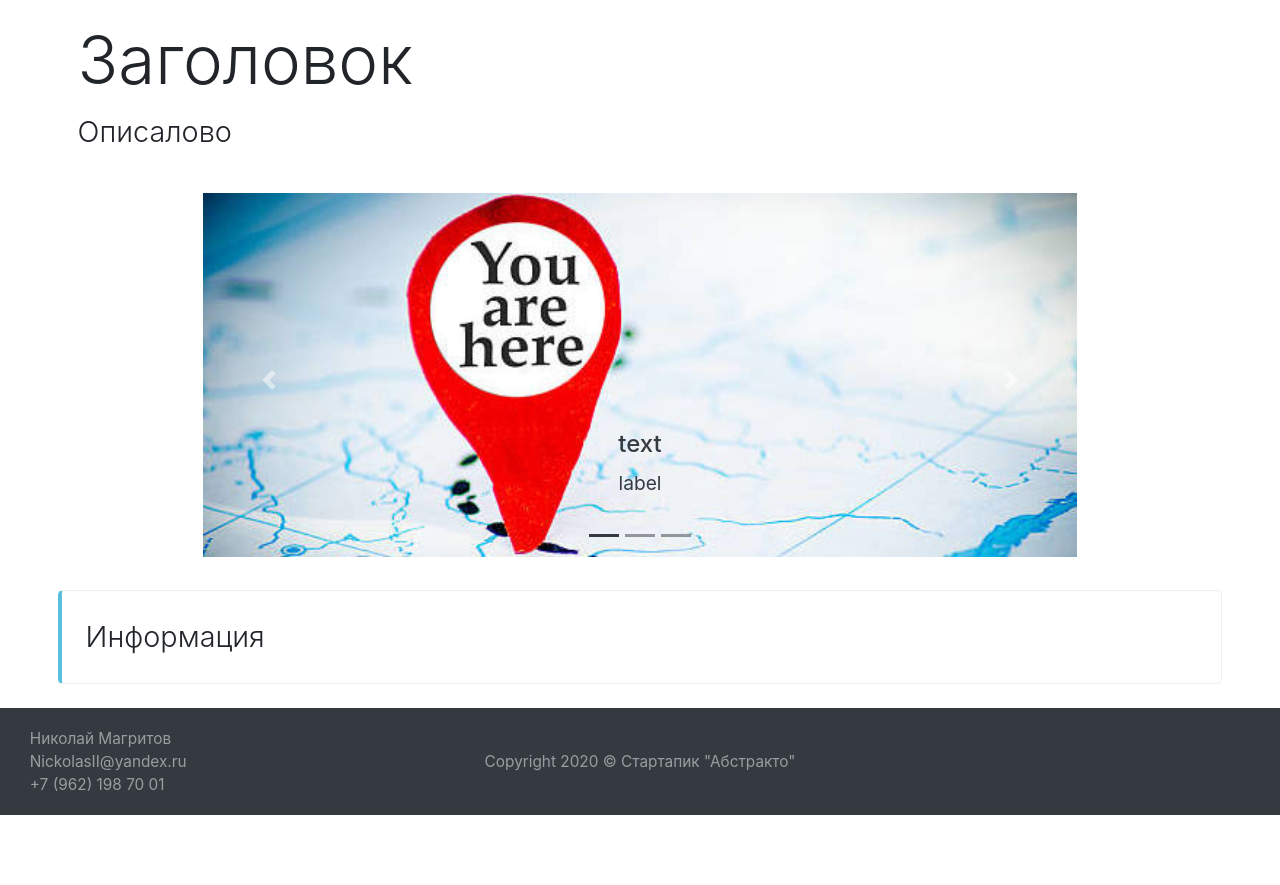
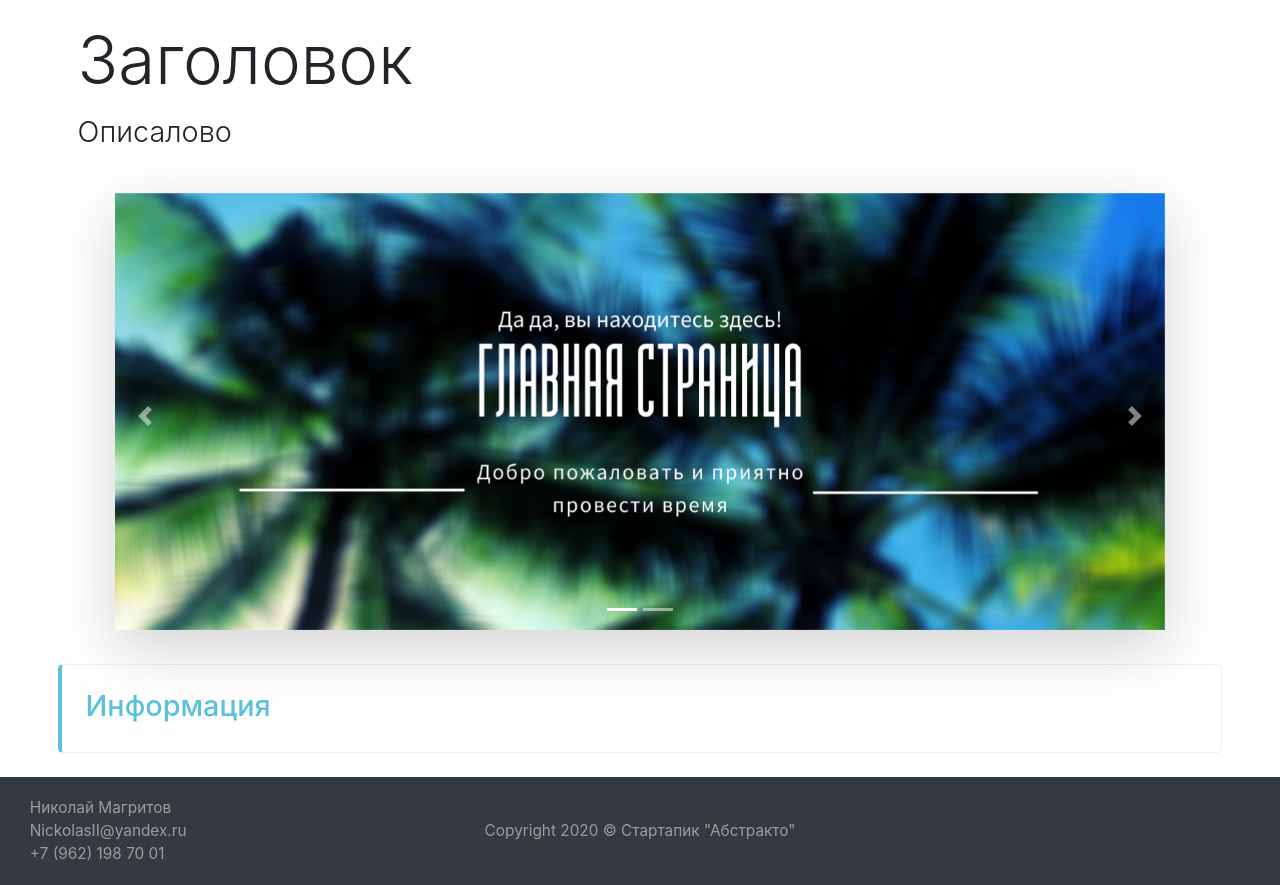
Before and after one commit to Nickolasll/django_abstract, a Django app: page / in a window 1280 px wide. Shown: the part 67-952 px from the top of the page. Before the commit the page ends 882 px from the top, so only its background shows below. Run offline with Django 3.2, Linux system fonts and the light colour scheme; parts of the project's set-up code (start-up, migrations or seed data) failed here and were passed over; some libraries are stand-ins or nearby versions.

Commit message:
homepage object

```diff
--- a/frontend/domain/about/project.py
+++ b/frontend/domain/about/project.py
@@ -11,6 +11,9 @@
            'чтобы: освоить Django и улучшить навыки работы с Python, попробовать себя во фронтенде и ' \
            'научиться создавать шаблоны с адаптивной версткой, а также освоить Bootstrap 4, а также SCSS, ' \
            'MVC, jQuery'
+    additional_info = 'Почему именно "стартапик"? - потому что на полноценный проект данная работа никак не тянет. ' \
+                      'Это скорее мой sandbox, в котором я в свободное время экспериментировал: имплементировал все ' \
+                      'что хотел попробовать и все что было интересно.'
     technologies = ['Python 3', 'Django 3', 'Bootstrap 4', 'MVC', 'jQuery']
     requirements_header = 'Установленные пакеты Python 3.7'
     requirements = []
--- /dev/null
+++ b/frontend/domain/home/carousel_item.py
@@ -0,0 +1,4 @@
+class CarouselItem:
+    def __init__(self, image: str, ref: str = "#"):
+        self.image = image
+        self.ref = ref
--- a/frontend/templates/home.html
+++ b/frontend/templates/home.html
@@ -3,38 +3,25 @@
 {% load static %}
 {% block 'body' %}
     <div class="container-fluid" style="padding: 20px;">
-        <h1 class="display-4">Заголовок</h1>
-        <p class="lead text-justify">Описалово</p>
+        <h1 class="display-4">{{ home.header }}</h1>
+        <p class="lead text-justify">{{ home.description }}</p>
     </div>
-    <div id="carouselExampleIndicators" class="carousel slide justify-self-center align-self-center pb-2"
-         data-ride="carousel" style="height: 75%; width: 75%">
+    <div id="carouselExampleIndicators" class="carousel slide justify-self-center align-self-center pb-2 w-100 px-sm-5"
+         data-ride="carousel">
         <ol class="carousel-indicators">
-            <li data-target="#carouselExampleIndicators" data-slide-to="0" class="active bg-dark"></li>
-            <li data-target="#carouselExampleIndicators" data-slide-to="1" class="bg-dark"></li>
-            <li data-target="#carouselExampleIndicators" data-slide-to="2" class="bg-dark"></li>
+            {% for carousel_item in home.carousel %}
+                <li data-target="#carouselExampleIndicators" data-slide-to={{ forloop.counter0 }}
+                        {% if forloop.counter0 == 0 %}class="active"{% endif %}></li>
+            {% endfor %}
         </ol>
-        <div class="carousel-inner">
-            <div class="carousel-item active">
-                <img class="d-block w-100" alt="First slide" src={% static 'caroucel/you_are_here.jpg' %}>
-                <div class="carousel-caption d-none d-md-block">
-                    <h5 class="text-dark">text</h5>
-                    <p class="text-dark">label</p>
+        <div class="carousel-inner shadow-lg">
+            {% for carousel_item in home.carousel %}
+                <div class="carousel-item {% if forloop.counter0 == 0 %}active{% endif %}">
+                    <a href={{ carousel_item.ref }}>
+                        <img class="d-block w-100" src={% static carousel_item.image %}>
+                    </a>
                 </div>
-            </div>
-            <div class="carousel-item">
-                <img class="d-block w-100" alt="Second slide" src={% static 'caroucel/you_are_here.jpg' %}>
-                <div class="carousel-caption d-none d-md-block">
-                    <h5 class="text-dark">text</h5>
-                    <p class="text-dark">label</p>
-                </div>
-            </div>
-            <div class="carousel-item">
-                <img class="d-block w-100" alt="Third slide" src={% static 'caroucel/you_are_here.jpg' %}>
-                <div class="carousel-caption d-none d-md-block">
-                    <h5 class="text-dark">text</h5>
-                    <p class="text-dark">label</p>
-                </div>
-            </div>
+            {% endfor %}
         </div>
         <a class="carousel-control-prev" href="#carouselExampleIndicators" role="button" data-slide="prev">
             <span class="carousel-control-prev-icon" aria-hidden="true"></span>
@@ -45,8 +32,10 @@
             <span class="sr-only">Следующий</span>
         </a>
     </div>
-
     <div class="bd-callout bd-callout-info">
-        <div class="lead">Информация</div>
+        <h4>{{ home.info_header }}</h4>
+        {% for info in home.infos %}
+            <div class="lead">{{ info }}</div>
+        {% endfor %}
     </div>
 {% endblock %}
--- a/frontend/views.py
+++ b/frontend/views.py
@@ -5,6 +5,7 @@
 
 from backend.settings import BASE_DIR
 from frontend.domain.about.about import About
+from frontend.domain.home.home import Home
 
 
 class AbstractView(TemplateView, metaclass=ABCMeta):
@@ -21,6 +22,12 @@
 class HomeView(AbstractView):
     template_name = 'home.html'
     nav = 'home'
+    home = Home()
+
+    def get_context_data(self, **kwargs):
+        context = super().get_context_data(**kwargs)
+        context.update({'home': self.home})
+        return context
 
 
 class AboutView(AbstractView):
@@ -30,9 +37,5 @@
 
     def get_context_data(self, **kwargs):
         context = super().get_context_data(**kwargs)
-        context.update(
-            {
-                'about': self.about,
-            }
-        )
+        context.update({'about': self.about})
         return context
```
Also changed, not shown: frontend/domain/home/home.py (added, +12 -0 lines), frontend/templates/about.html (+5 -4 lines), frontend/domain/home/__init__.py (added), frontend/static/caroucel/you_are_here.jpg (deleted), frontend/static/carousel/__init__.py (added), frontend/static/carousel/about.png (added), frontend/static/carousel/home.png (added).
